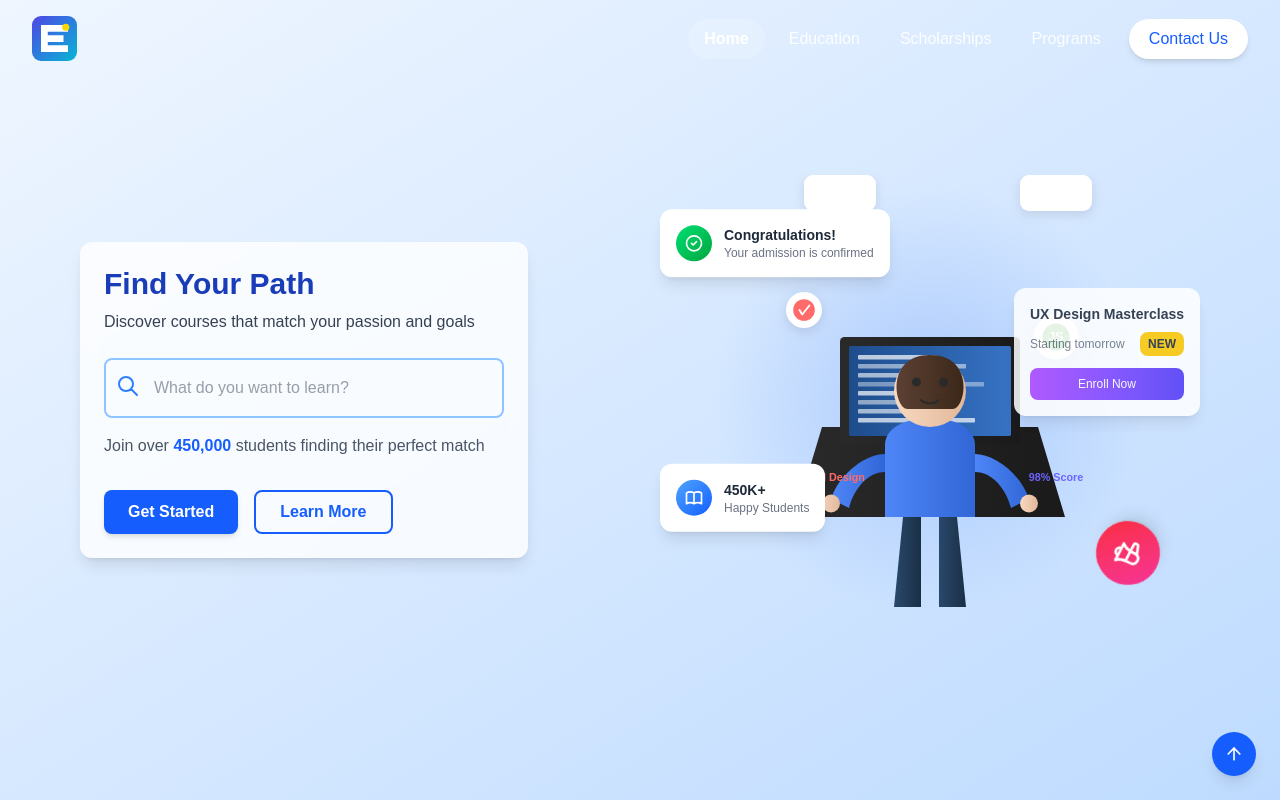
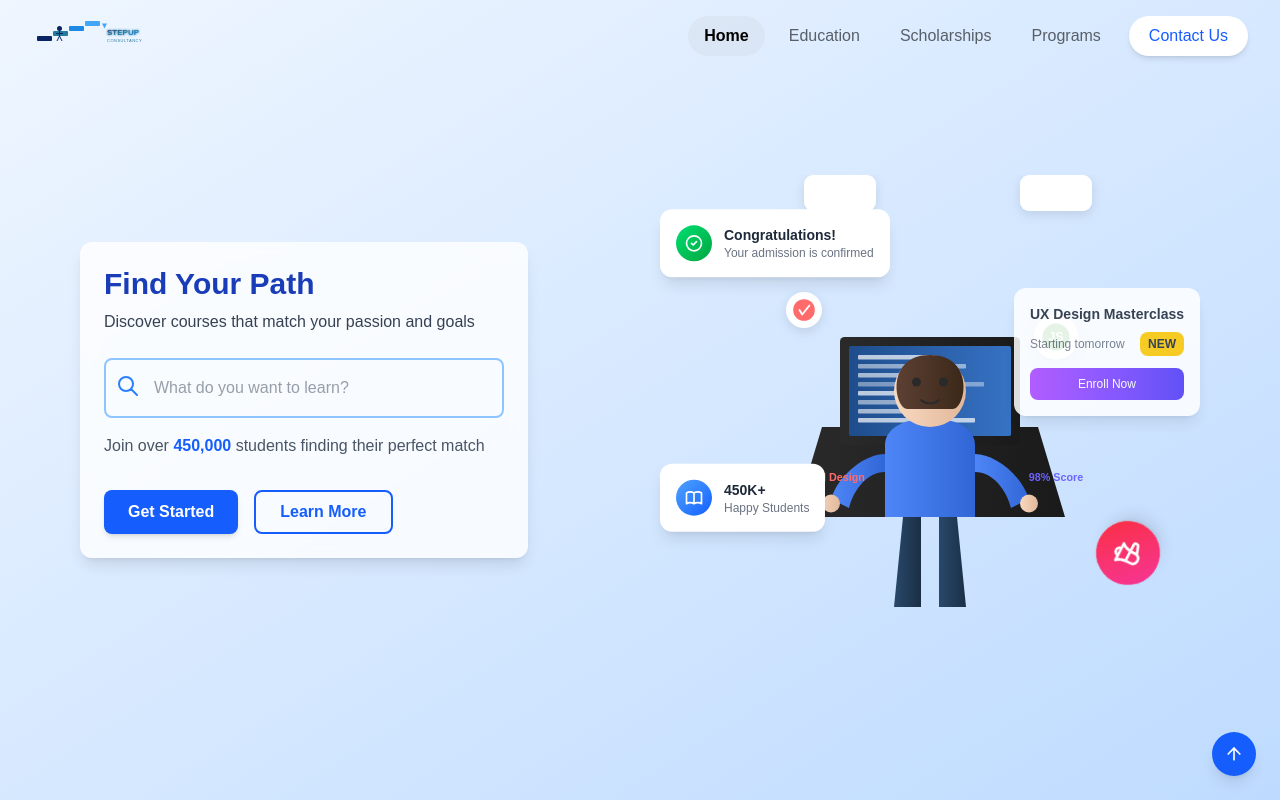
Before and after one commit to utkarshupdy/stepup_consultancy_ecom, a Next.js app: page / in a window 1280 px wide. Shown: the top 800 px of the page. Built offline with nearby package versions, Linux system fonts and the light colour scheme.

Commit message:
brand name changed

```diff
--- a/src/components/footer.js
+++ b/src/components/footer.js
@@ -40,7 +40,7 @@ const FooterComponent = () => {
                 <svg className="h-6 w-6 text-blue-600 mr-1" viewBox="0 0 24 24" fill="currentColor">
                   <path d="M12 2L1 21h22L12 2zm0 5.5l7.53 13H4.47L12 7.5zm0 4.5a1 1 0 100 2 1 1 0 000-2zm0 3a1 1 0 110 2 1 1 0 010-2z" />
                 </svg>
-                <span className="text-blue-600 font-semibold text-lg">educal</span>
+                <span className="text-blue-600 font-semibold text-lg">StepUp Consultancy</span>
               </a>
             </div>
             <p className="text-gray-600 text-sm mb-4">
@@ -117,7 +117,7 @@ const FooterComponent = () => {
         {/* Copyright */}
         <div className="mt-12 pt-6 border-t border-gray-200 text-center text-gray-600 text-sm">
           © 2023 Educal, All Rights Reserved. Design By
-          <a href="#" className="text-blue-600 hover:underline ml-1">Theme Pure</a>
+          <a href="#" className="text-blue-600 hover:underline ml-1">StepUp Consultancy</a>
         </div>
       </div>
 
--- a/src/components/main.js
+++ b/src/components/main.js
@@ -55,39 +55,56 @@ const Navbar = () => {
           {/* Logo */}
           <div className="flex-shrink-0">
             <Link href="/" className="flex items-center group">
-              {/* Modern "E" Logo SVG */}
+              {/* Enhanced StepUp Consultancy Logo SVG */}
               <div className={`relative transition-transform duration-500 transform group-hover:scale-110 ${
                 scrolled ? '' : 'hover:drop-shadow-[0_0_8px_rgba(255,255,255,0.8)]'
               }`}>
-                <svg width="45" height="45" viewBox="0 0 100 100" className="fill-current">
-                  {/* Base shape - gradient background */}
+                <svg xmlns="http://www.w3.org/2000/svg" viewBox="0 0 240 80" width="120" height="40">
+                  {/* Modern Gradient Background */}
                   <defs>
                     <linearGradient id="logoGradient" x1="0%" y1="0%" x2="100%" y2="100%">
-                      <stop offset="0%" stopColor="#4F46E5" />
-                      <stop offset="100%" stopColor="#06B6D4" />
+                      <stop offset="0%" stopColor="#0A2463" />
+                      <stop offset="50%" stopColor="#247BA0" />
+                      <stop offset="100%" stopColor="#1E88E5" />
                     </linearGradient>
+                    <filter id="glow" x="-20%" y="-20%" width="140%" height="140%">
+                      <feGaussianBlur stdDeviation="2" result="blur" />
+                      <feComposite in="SourceGraphic" in2="blur" operator="over" />
+                    </filter>
                   </defs>
 
-                  {/* Main rounded square with gradient */}
-                  <rect width="100" height="100" rx="20" fill="url(#logoGradient)" />
+                  {/* Main Logo Group */}
+                  <g>
+                    {/* Stepped Arrow Elements */}
+                    <g transform="translate(10, 40)">
+                      <rect x="0" y="0" width="30" height="10" rx="2" fill="#0A2463" />
+                      <rect x="32" y="-10" width="30" height="10" rx="2" fill="#247BA0" />
+                      <rect x="64" y="-20" width="30" height="10" rx="2" fill="#1E88E5" />
+                      <rect x="96" y="-30" width="30" height="10" rx="2" fill="#42A5F5" />
 
-                  {/* Stylized "E" with cutouts */}
-                  <path d="M20 20H80V35H35V42.5H70V57.5H35V65H80V80H20V20Z" fill="white" />
+                      {/* Dynamic Arrow */}
+                      <path d="M130,-25 L140,-25 L135,-15 Z" fill="#42A5F5" />
+                    </g>
 
-                  {/* Accent circle */}
-                  <circle cx="75" cy="25" r="8" fill="#FFD700" />
+                    {/* Animated Figure */}
+                    <g transform="translate(55, 25)">
+                      <circle cx="0" cy="0" r="5" fill="#0A2463" />
+                      <path d="M0,5 L0,15 M-7,10 L7,10 M0,15 L-5,25 M0,15 L5,25"
+                        stroke="#0A2463" strokeWidth="2" fill="none" />
+                    </g>
+
+                    {/* Text Elements */}
+                    <g transform="translate(150, 37)">
+                      <text x="0" y="0" fontFamily="Arial, sans-serif" fontSize="16" fontWeight="bold" fill="url(#logoGradient)" filter="url(#glow)">STEPUP</text>
+                      <text x="0" y="14" fontFamily="Arial, sans-serif" fontSize="8" letterSpacing="1" fill="#247BA0">CONSULTANCY</text>
+                    </g>
+                  </g>
                 </svg>
               </div>
-
-              {/* <span className={`ml-3 font-bold text-xl tracking-tight transition-colors duration-300 ${
-                scrolled ? 'text-gray-800' : 'text-white'
-              }`}>
-                EduPortal
-              </span> */}
             </Link>
           </div>
 
-          {/* Desktop Navigation - Enhanced */}
+          {/* Desktop Navigation - Enhanced with GRAY colors instead of white */}
           <div className="hidden md:flex md:items-center md:space-x-1">
             {['home', 'education', 'scholarships', 'programs'].map((section) => (
               <button
@@ -95,8 +112,8 @@ const Navbar = () => {
                 onClick={() => scrollToSection(section)}
                 className={`px-4 py-2 mx-1 rounded-full font-medium transition-all duration-300 relative ${
                   activeSection === section
-                    ? (scrolled ? 'text-blue-600' : 'text-white font-semibold')
-                    : (scrolled ? 'text-gray-700 hover:text-blue-600' : 'text-white/90 hover:text-white')
+                    ? (scrolled ? 'text-blue-600' : 'text-black font-semibold')
+                    : (scrolled ? 'text-black hover:text-blue-600' : 'text-black/60 hover:text-black/80')
                 }`}
               >
                 <span className="relative z-10 capitalize">
@@ -104,7 +121,7 @@ const Navbar = () => {
                 </span>
                 {activeSection === section && (
                   <span className={`absolute inset-0 rounded-full transition-all duration-300 ${
-                    scrolled ? 'bg-blue-100/80' : 'bg-white/20'
+                    scrolled ? 'bg-blue-100/80' : 'bg-gray-300/30'
                   }`}></span>
                 )}
               </button>
@@ -121,14 +138,14 @@ const Navbar = () => {
             </button>
           </div>
 
-          {/* Mobile Menu Button - Enhanced */}
+          {/* Mobile Menu Button */}
           <div className="md:hidden">
             <button
               type="button"
               className={`inline-flex items-center justify-center p-2 rounded-full ${
                 scrolled
                   ? 'text-gray-700 hover:bg-gray-100'
-                  : 'text-white hover:bg-white/20'
+                  : 'text-gray-200 hover:bg-gray-700/20'
               } transition-all duration-300`}
               onClick={() => setMobileMenuOpen(!mobileMenuOpen)}
             >
@@ -146,7 +163,7 @@ const Navbar = () => {
         </div>
       </div>
 
-      {/* Mobile Menu - Enhanced with animations */}
+      {/* Mobile Menu */}
       <div
         className={`md:hidden fixed inset-0 bg-gradient-to-b from-blue-600 to-blue-900 z-40 transition-all duration-300 transform ${
           mobileMenuOpen ? 'translate-x-0 opacity-100' : 'translate-x-full opacity-0'
@@ -159,7 +176,7 @@ const Navbar = () => {
               <button
                 key={section}
                 onClick={() => scrollToSection(section)}
-                className={`w-full text-left px-5 py-4 text-white text-xl font-medium hover:bg-white/10 rounded-xl transition-all duration-300 transform ${
+                className={`w-full text-left px-5 py-4 text-purple-800 text-xl font-medium hover:bg-white/10 rounded-xl transition-all duration-300 transform ${
                   mobileMenuOpen ? 'translate-x-0 opacity-100' : 'translate-x-8 opacity-0'
                 }`}
                 style={{
@@ -178,7 +195,7 @@ const Navbar = () => {
               {[
                 { icon: 'M18.6668 6.67334C18.0002 7.00001 17.3468 7.13268 16.6668 7.33334C15.9195 6.49001 14.8115 6.44334 13.7468 6.84201C12.6822 7.24068 11.9848 8.21534 12.0002 9.33334V10C9.83683 10.0553 7.91016 9.07001 6.66683 7.33334C6.66683 7.33334 3.87883 12.2887 9.3335 14.6667C8.0855 15.498 6.84083 16.0587 5.3335 16C7.53883 17.202 9.94216 17.6153 12.0228 17.0113C14.4095 16.318 16.3708 14.5293 17.1235 11.85C17.348 11.0351 17.4595 10.1932 17.4548 9.34801C17.4535 9.18201 18.4615 7.50001 18.6668 6.67268V6.67334Z'},
                 { icon: 'M21.5 6.5H4.5C3.4 6.5 2.5 7.4 2.5 8.5V15.5C2.5 16.6 3.4 17.5 4.5 17.5H21.5C22.6 17.5 23.5 16.6 23.5 15.5V8.5C23.5 7.4 22.6 6.5 21.5 6.5ZM21.5 15.5H4.5V8.5H21.5V15.5ZM13 11.5C13 12.6 12.1 13.5 11 13.5H8.5V9.5H11C12.1 9.5 13 10.4 13 11.5ZM11 11.5H10V12.5H11V11.5ZM11 9.5H10V10.5H11V9.5ZM17 11.5C17 12.6 16.1 13.5 15 13.5H14C12.9 13.5 12 12.6 12 11.5C12 10.4 12.9 9.5 14 9.5H15C16.1 9.5 17 10.4 17 11.5ZM15 11.5H14V12.5H15V11.5ZM15 9.5H14V10.5H15V9.5Z'} ,
-                { icon: 'M16.5 12.5H13.5V15.5C13.5 16.1 13 16.5 12.5 16.5H11.5C10.9 16.5 10.5 16.1 10.5 15.5V12.5H7.5C6.9 12.5 6.5 12 6.5 11.5V10.5C6.5 9.9 6.9 9.5 7.5 9.5H10.5V6.5C10.5 5.9 10.9 5.5 11.5 5.5H12.5C13 5.5 13.5 5.9 13.5 6.5V9.5H16.5C17.1 9.5 17.5 9.9 17.5 10.5V11.5C17.5 12 17.1 12.5 16.5 12.5Z' } // Facebook
+                { icon: 'M16.5 12.5H13.5V15.5C13.5 16.1 13 16.5 12.5 16.5H11.5C10.9 16.5 10.5 16.1 10.5 15.5V12.5H7.5C6.9 12.5 6.5 12 6.5 11.5V10.5C6.5 9.9 6.9 9.5 7.5 9.5H10.5V6.5C10.5 5.9 10.9 5.5 11.5 5.5H12.5C13 5.5 13.5 5.9 13.5 6.5V9.5H16.5C17.1 9.5 17.5 9.9 17.5 10.5V11.5C17.5 12 17.1 12.5 16.5 12.5Z' }
               ].map((social, index) => (
                 <a
                   key={index}
--- a/src/components/s5.js
+++ b/src/components/s5.js
@@ -107,8 +107,8 @@ const ContactPage = () => {
                   </div>
                   <div>
                     <h3 className="text-lg font-semibold text-gray-800 mb-1">Email us directly</h3>
-                    <p className="text-gray-600 text-sm mb-1">support@educal.com</p>
-                    <p className="text-gray-600 text-sm">info@educal.com</p>
+                    <p className="text-gray-600 text-sm mb-1">support@stepupconsultancy.com</p>
+                    <p className="text-gray-600 text-sm">info@stepupconsultancy.com</p>
                   </div>
                 </div>
               </div>
```
